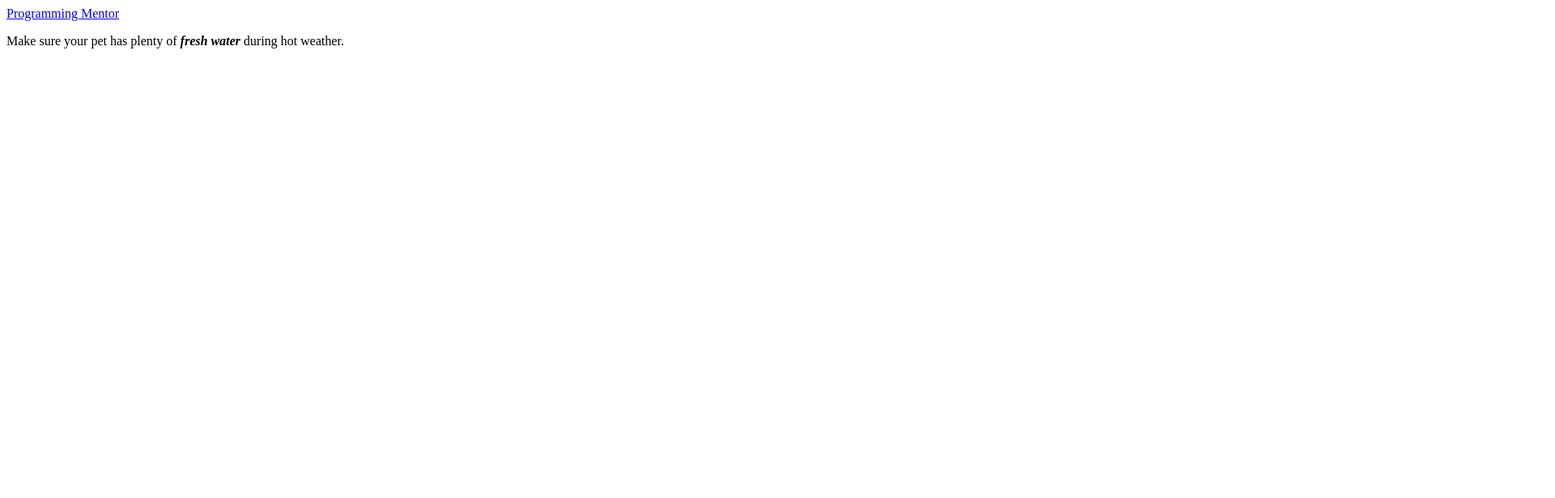
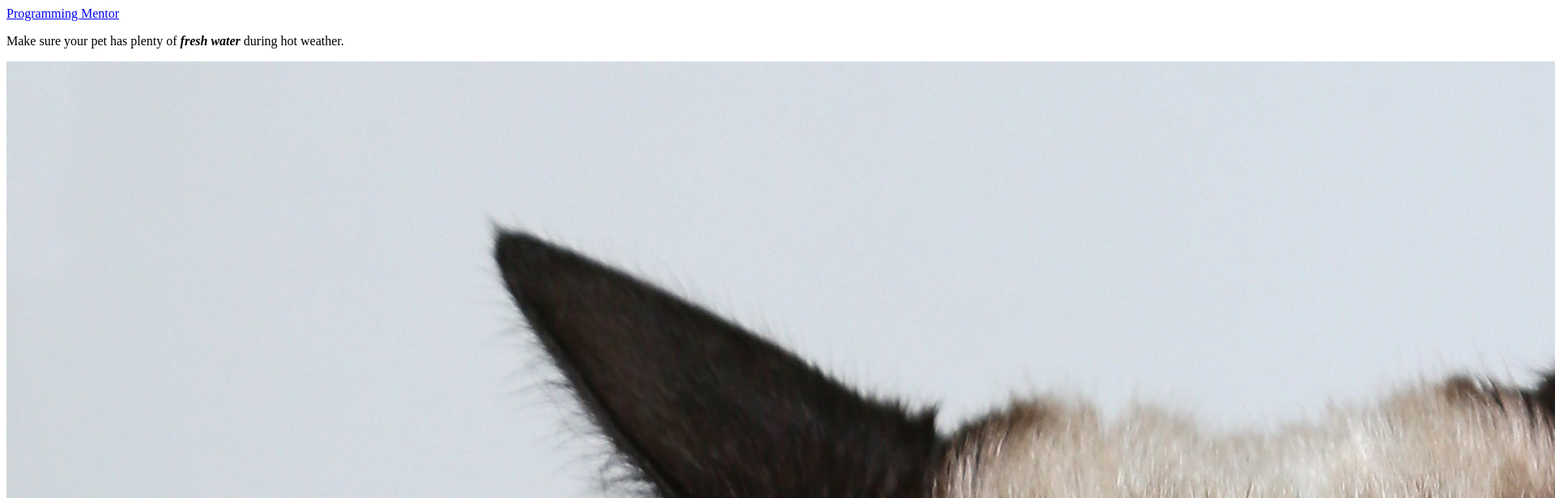
Before and after one commit to koldovsky/lvc233-02-html-01, a plain HTML site: page index.html in a window 1280 px wide. Shown: the top 616 px of the page at 81% size, 1920 px wide, since content can reach past the window. Drawn offline with Linux system fonts and the light colour scheme.

Commit message:
Added cat

```diff
--- a/index.html
+++ b/index.html
@@ -7,5 +7,6 @@
 <body>
     <a href="http://programmingmentor.com">Programming Mentor</a>
     <p>Make sure your pet has plenty of <i><b>fresh water</b></i> during hot weather.</p>
+    <img src="img/grumpy-cat.jpg" alt="Grumpy">
 </body>
 </html>
```
Also changed, not shown: img/grumpy-cat.jpg (added).
